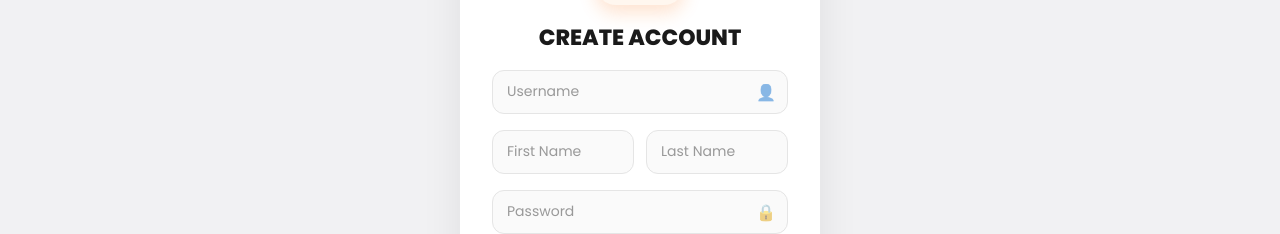
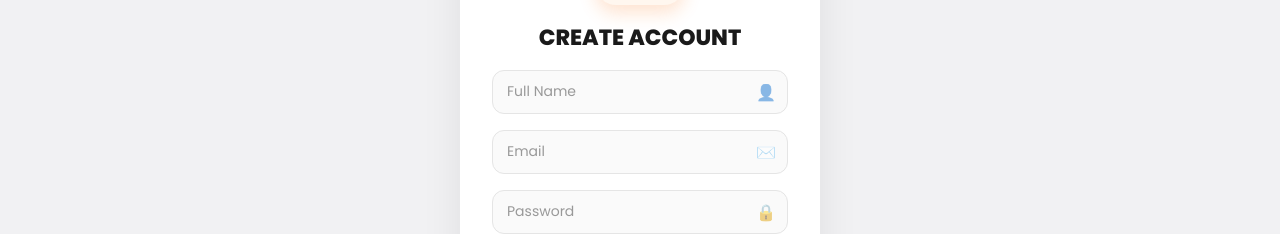
Before and after one commit to JeanKathlee/Simple-Food-Ordering-System, a React (Vite) app in the folder FoodJS/frontend/: page /register in a window 1280 px wide. Shown: the part 244-478 px from the top of the page. Built offline with nearby package versions, Linux system fonts and the light colour scheme.

Commit message:
2.03: Add user registration and login authentication system

```diff
--- a/FoodJS/frontend/src/pages/Register.jsx
+++ b/FoodJS/frontend/src/pages/Register.jsx
@@ -1,12 +1,76 @@
 import { Link } from "react-router-dom";
 import { motion } from "framer-motion";
+import { useNavigate } from "react-router-dom";
+import { useState, useEffect } from "react";
+import { saveAuthSession, isAuthenticated, getAuthSession } from "../lib/auth";
 import logo from "../../assets/logo.png";
 
 export default function Register() {
+  const navigate = useNavigate();
+  const [name, setName] = useState("");
+  const [email, setEmail] = useState("");
+  const [password, setPassword] = useState("");
+  const [confirmPassword, setConfirmPassword] = useState("");
+  const [loading, setLoading] = useState(false);
+  const [error, setError] = useState("");
+
+  useEffect(() => {
+    if (isAuthenticated()) {
+      const role = getAuthSession()?.user?.role;
+      navigate(role === "admin" ? "/dashboard" : "/menu", { replace: true });
+    }
+  }, [navigate]);
+
+  const handleRegister = async (event) => {
+    event.preventDefault();
+    setError("");
+
+    if (password !== confirmPassword) {
+      setError("Passwords do not match.");
+      return;
+    }
+
+    if (password.length < 6) {
+      setError("Password must be at least 6 characters.");
+      return;
+    }
+
+    setLoading(true);
+
+    try {
+      const response = await fetch("/api/users/register", {
+        method: "POST",
+        headers: {
+          "Content-Type": "application/json",
+        },
+        body: JSON.stringify({
+          name,
+          email,
+          password,
+        }),
+      });
+
+      const payload = await response.json();
+
+      if (!response.ok) {
+        setError(payload?.message || "Unable to register right now.");
+        return;
+      }
+
+      saveAuthSession({ token: payload.token, user: payload.user });
+      navigate("/menu", { replace: true });
+    } catch (_networkError) {
+      setError("Cannot connect to server. Please try again.");
+    } finally {
+      setLoading(false);
+    }
+  };
+
   return (
     <div className="auth-page">
-      <motion.div
+      <motion.form
         className="auth-card"
+        onSubmit={handleRegister}
         initial={{ opacity: 0, y: 20 }}
         animate={{ opacity: 1, y: 0 }}
       >
@@ -17,17 +81,37 @@ export default function Register() {
         <h2 className="auth-title">CREATE ACCOUNT</h2>
 
         <div className="input-group">
-          <input className="input" placeholder="Username" />
+          <input
+            className="input"
+            placeholder="Full Name"
+            value={name}
+            onChange={(e) => setName(e.target.value)}
+            required
+          />
           <span className="icon">👤</span>
         </div>
 
-        <div className="row">
-          <input className="input" placeholder="First Name" />
-          <input className="input" placeholder="Last Name" />
+        <div className="input-group">
+          <input
+            className="input"
+            type="email"
+            placeholder="Email"
+            value={email}
+            onChange={(e) => setEmail(e.target.value)}
+            required
+          />
+          <span className="icon">✉️</span>
         </div>
 
         <div className="input-group">
-          <input className="input" type="password" placeholder="Password" />
+          <input
+            className="input"
+            type="password"
+            placeholder="Password"
+            value={password}
+            onChange={(e) => setPassword(e.target.value)}
+            required
+          />
           <span className="icon">🔒</span>
         </div>
 
@@ -36,11 +120,18 @@ export default function Register() {
             className="input"
             type="password"
             placeholder="Confirm Password"
+            value={confirmPassword}
+            onChange={(e) => setConfirmPassword(e.target.value)}
+            required
           />
           <span className="icon">🔒</span>
         </div>
 
-        <button className="btn-primary">Sign-up</button>
+        {error && <p className="form-error">{error}</p>}
+
+        <button className="btn-primary" type="submit" disabled={loading}>
+          {loading ? "Creating Account..." : "Sign-up"}
+        </button>
 
         <p className="text">
           Already have an account?{" "}
@@ -48,7 +139,7 @@ export default function Register() {
             Sign-in
           </Link>
         </p>
-      </motion.div>
+      </motion.form>
     </div>
   );
 }
```
Also changed, not shown: 2 other files (tests, documents, lock files or other folders).
